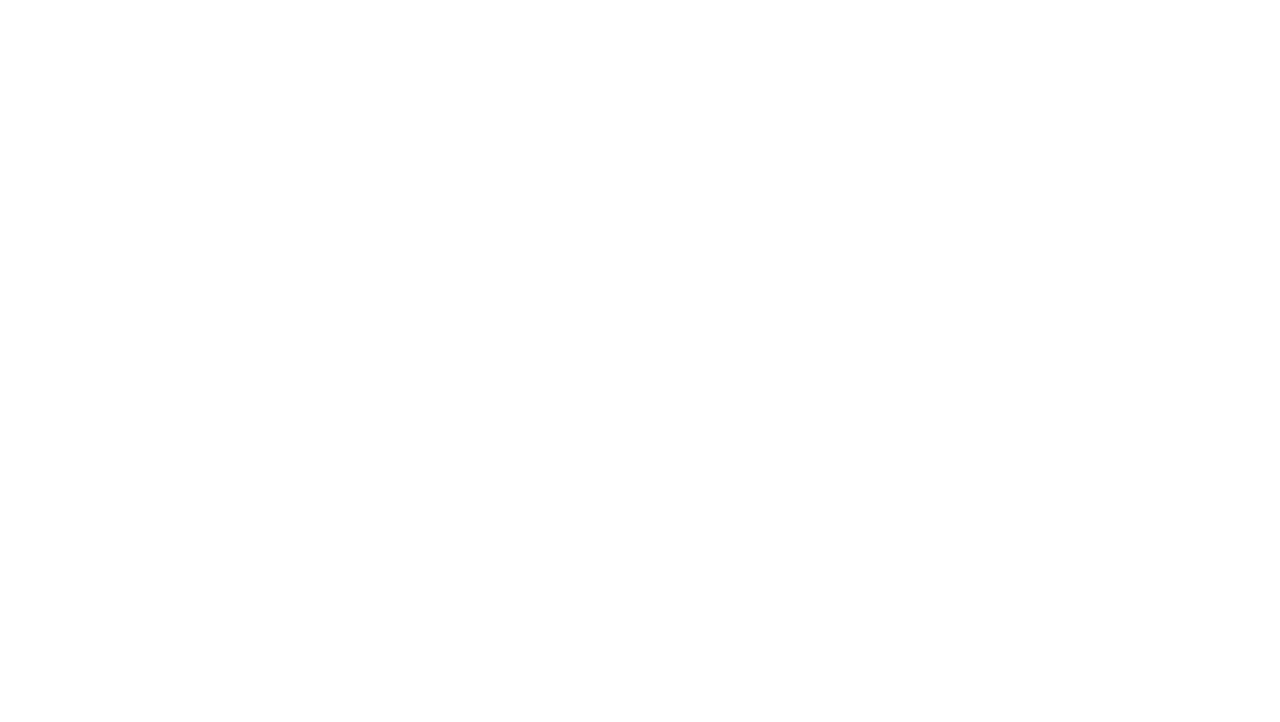
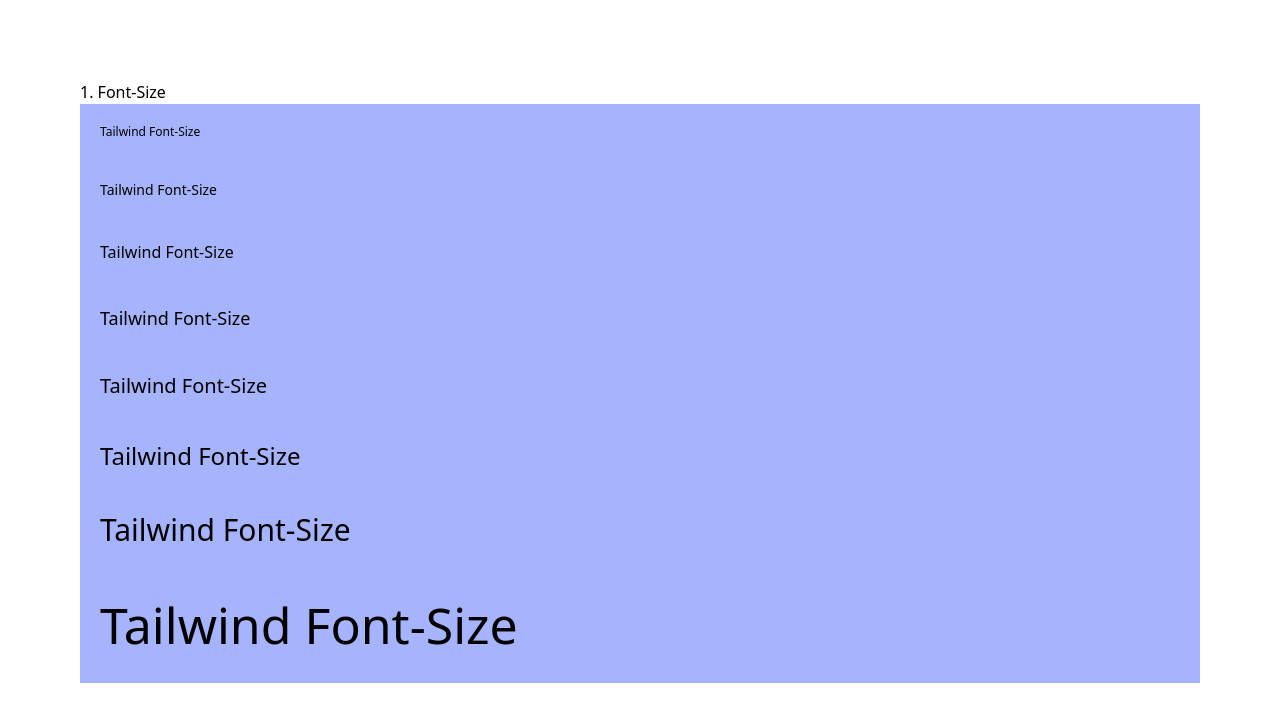
Before and after one commit to manjunathdp/Tailwind-CSS, a plain HTML site: page Fundamentals/3. Typography/index.html in a window 1280 px wide. Drawn offline with nearby package versions, Linux system fonts and the light colour scheme.

Commit message:
Font-size

```diff
--- a/Fundamentals/3. Typography/index.html
+++ b/Fundamentals/3. Typography/index.html
@@ -9,6 +9,24 @@
   </head>
   <body class="p-20">
     <!-- Font Size -->
+    <h1>1. Font-Size</h1>
+    <div>
+      <p class="container p-5 bg-indigo-300 text-xs">Tailwind Font-Size</p>
+      <p class="container p-5 bg-indigo-300 text-sm">Tailwind Font-Size</p>
+
+      <p class="container p-5 bg-indigo-300 text-base">Tailwind Font-Size</p>
+
+      <p class="container p-5 bg-indigo-300 text-lg">Tailwind Font-Size</p>
+
+      <p class="container p-5 bg-indigo-300 text-xl">Tailwind Font-Size</p>
+
+      <p class="container p-5 bg-indigo-300 text-2xl">Tailwind Font-Size</p>
+
+      <p class="container p-5 bg-indigo-300 text-3xl">Tailwind Font-Size</p>
+
+      <p class="container p-5 bg-indigo-300 text-[50px]">Tailwind Font-Size</p>
+
+    </div>
     <!-- https://tailwindcss.com/docs/font-size -->
 
     <!-- Font Family -->
```
